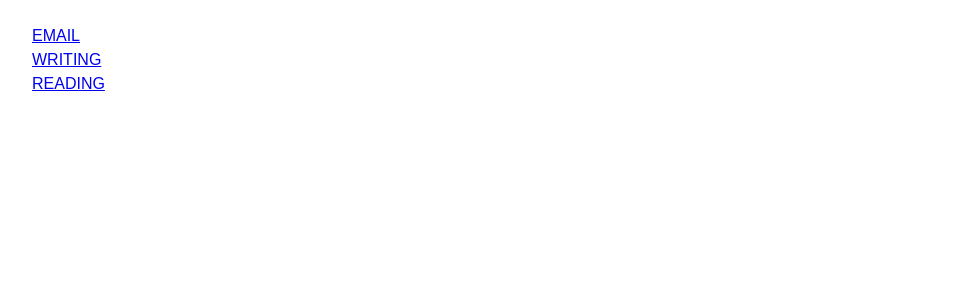
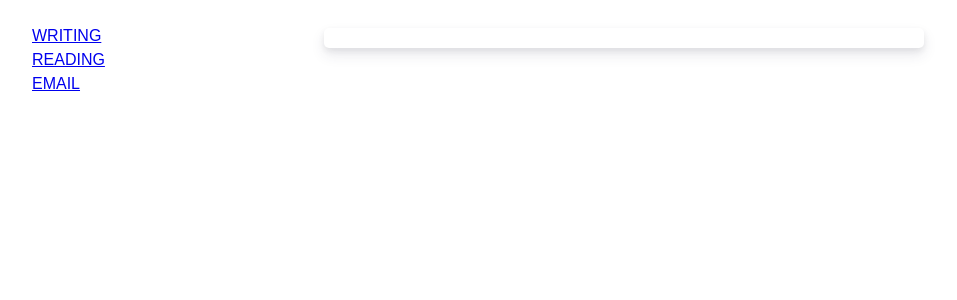
Before and after one commit to rogerkirkness/writing, a Jekyll site: the page built from index.html, in a window 1280 px wide. Shown: the top 300 px of the page, without its empty margins (16-973 px from the left). Built offline with Jekyll 4.4.1, drawn with Linux system fonts in a browser that asks for light colours.

Commit message:
Bump version to 1.0.7

```diff
--- a/_layouts/default.html
+++ b/_layouts/default.html
@@ -10,20 +10,21 @@
 	<style>
 		@media (min-width: 600px) {
 		  .container { width:600px; margin:auto; padding-top:20px; padding-bottom:20px; }
-			nav { position: sticky; float: left; top: 0px; }
+			nav { position: sticky; float: left; top: 20px; }
 		}
 		.right { float: right; }
 		html { color: #222222; }
 		body { line-height: 1.5; font-family: sans-serif; }
 		ul{ list-style-type: none; }
+		main { background-color: #FFFFFF; padding: 10px; border-radius: 5px; box-shadow: 0 7px 14px 0 rgba(50,50,93,.1), 0 3px 6px 0 rgba(0,0,0,.07); }
 	</style>
 </head>
 <body>
 	<nav class="nav">
 		<ul>
-			<li><a href="mailto:me@rogerkirkness.com">EMAIL</a></li>
 			<li><a href="/writing">WRITING</a></li>
 			<li><a target="_blank" rel="noopener" href="https://docs.google.com/spreadsheets/d/1p8F9J2mziGSeuGS03KSrfdU9vbjFh1HmzGF4HOhZ-CU/edit?usp=sharing">READING</a></li>
+			<li><a href="mailto:me@rogerkirkness.com">EMAIL</a></li>
 		</ul>
 	</nav>
 	<div class="container">
```
